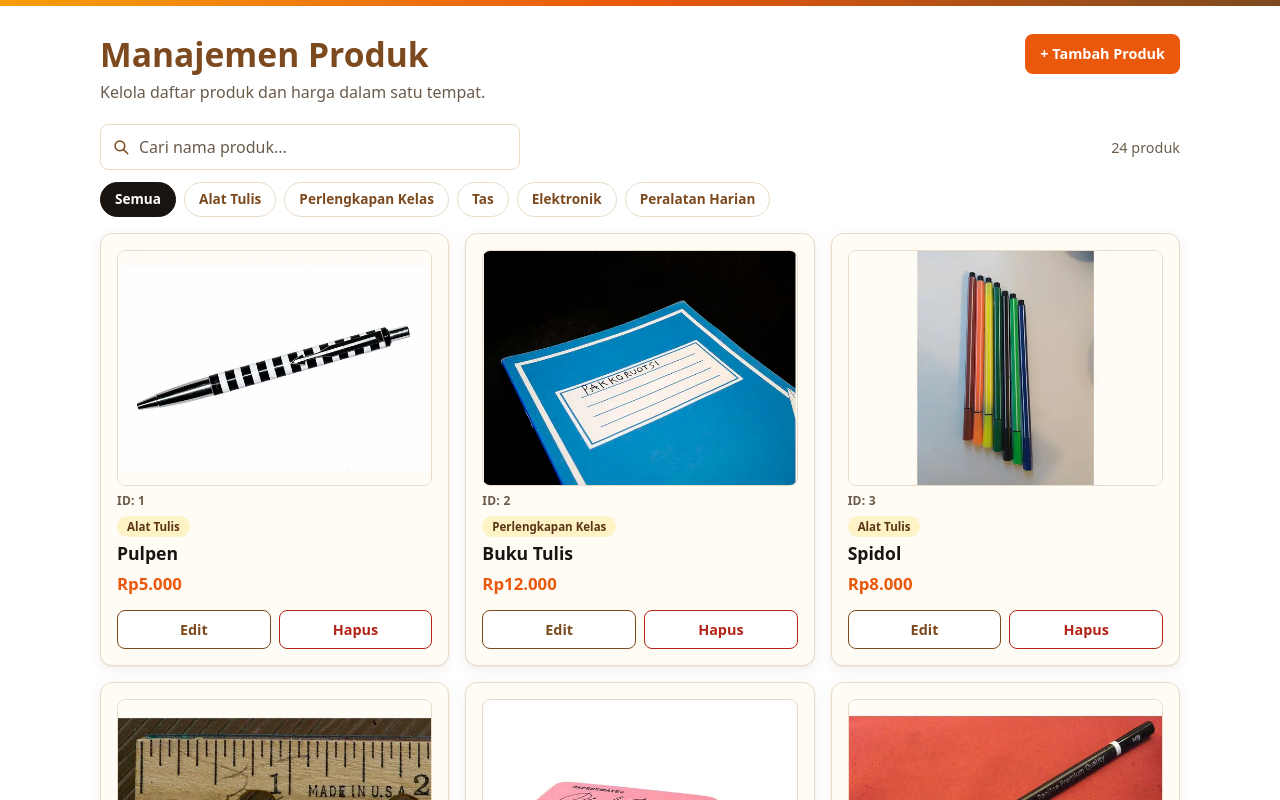
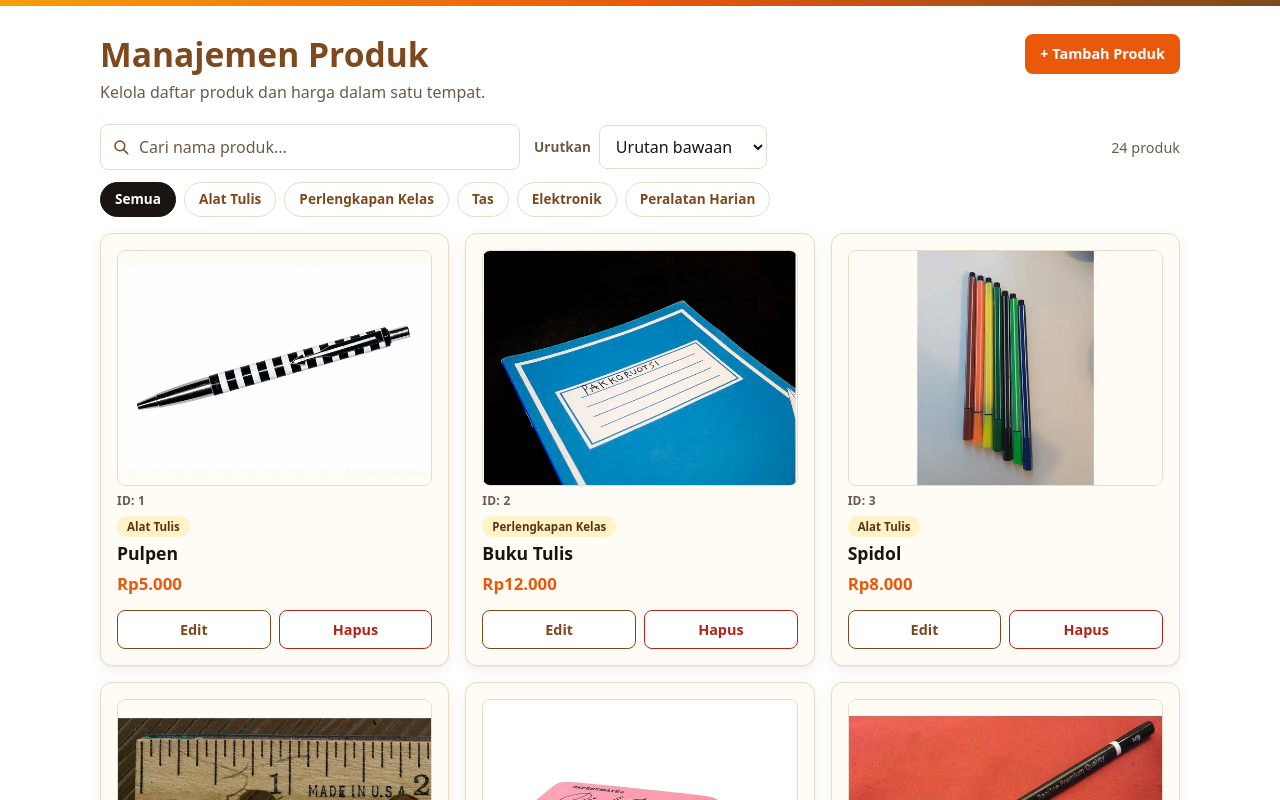
Before and after one commit to DaffHaxxim/pweb-react-tugas3, a React (Vite) app: page / in a window 1280 px wide. Shown: the top 800 px of the page. Built offline with nearby package versions, Linux system fonts and the light colour scheme.

Commit message:
Menambahkan pengurutan produk
Pilihan urutan nama dan harga yang bekerja pada salinan array sehingga
state tidak dimutasi, dan dapat digabung dengan pencarian dan filter.

```diff
--- a/src/components/molecules/BarPencarian.css
+++ b/src/components/molecules/BarPencarian.css
@@ -11,3 +11,11 @@
   color: var(--warna-teks-redup);
   font-size: 0.9rem;
 }
+
+.bar-pencarian__kiri {
+  display: flex;
+  align-items: center;
+  gap: 14px;
+  flex-wrap: wrap;
+  flex: 1 1 auto;
+}
--- a/src/components/molecules/BarPencarian.jsx
+++ b/src/components/molecules/BarPencarian.jsx
@@ -1,11 +1,15 @@
 import KotakCari from "./KotakCari.jsx";
+import PilihUrutan from "./PilihUrutan.jsx";
 import "./BarPencarian.css";
 
-// Molecule: kolom pencarian di kiri, jumlah seluruh produk di kanan.
-function BarPencarian({ kataKunci, onUbah, total }) {
+// Molecule: kolom pencarian dan pilihan urutan di kiri, jumlah seluruh produk di kanan.
+function BarPencarian({ kataKunci, onUbah, urutan, onUrut, total }) {
   return (
     <div className="bar-pencarian">
-      <KotakCari nilai={kataKunci} onUbah={onUbah} />
+      <div className="bar-pencarian__kiri">
+        <KotakCari nilai={kataKunci} onUbah={onUbah} />
+        <PilihUrutan nilai={urutan} onUbah={onUrut} />
+      </div>
       <span className="bar-pencarian__jumlah">{total} produk</span>
     </div>
   );
--- /dev/null
+++ b/src/components/molecules/PilihUrutan.css
@@ -0,0 +1,26 @@
+.pilih-urutan {
+  display: inline-flex;
+  align-items: center;
+  gap: 8px;
+}
+
+.pilih-urutan__label {
+  color: var(--warna-teks-redup);
+  font-size: 0.85rem;
+  font-weight: 600;
+}
+
+.pilih-urutan__select {
+  padding: 9px 12px;
+  border: 1.5px solid var(--warna-garis);
+  border-radius: var(--radius-kecil);
+  background: #fff;
+  color: var(--warna-teks);
+  cursor: pointer;
+}
+
+.pilih-urutan__select:focus {
+  outline: none;
+  border-color: var(--warna-kuning);
+  box-shadow: 0 0 0 3px var(--warna-kuning-muda);
+}
--- /dev/null
+++ b/src/components/molecules/PilihUrutan.jsx
@@ -0,0 +1,25 @@
+import { PILIHAN_URUTAN } from "../../utils/urut.js";
+import "./PilihUrutan.css";
+
+// Molecule: pilihan urutan daftar produk.
+function PilihUrutan({ nilai, onUbah }) {
+  return (
+    <label className="pilih-urutan">
+      <span className="pilih-urutan__label">Urutkan</span>
+      <select
+        name="urutan"
+        className="pilih-urutan__select"
+        value={nilai}
+        onChange={(e) => onUbah(e.target.value)}
+      >
+        {PILIHAN_URUTAN.map((p) => (
+          <option key={p.nilai} value={p.nilai}>
+            {p.label}
+          </option>
+        ))}
+      </select>
+    </label>
+  );
+}
+
+export default PilihUrutan;
--- a/src/components/pages/HalamanProduk.jsx
+++ b/src/components/pages/HalamanProduk.jsx
@@ -1,6 +1,7 @@
 import { useState } from "react";
 import { produkAwal } from "../../data/produk.js";
 import { saringProduk } from "../../utils/saring.js";
+import { urutkanProduk } from "../../utils/urut.js";
 import { SEMUA_KATEGORI } from "../../data/kategori.js";
 import TataLetak from "../templates/TataLetak.jsx";
 import HeaderHalaman from "../organisms/HeaderHalaman.jsx";
@@ -17,10 +18,14 @@ function HalamanProduk() {
   const [daftarProduk, setDaftarProduk] = useState(produkAwal);
   const [kataKunci, setKataKunci] = useState("");
   const [kategoriAktif, setKategoriAktif] = useState(SEMUA_KATEGORI);
+  const [urutan, setUrutan] = useState("id");
   // Pop-up yang terbuka: null, atau { jenis: "tambah" | "edit" | "hapus", produk? }.
   const [modal, setModal] = useState(null);
 
-  const tampil = saringProduk(daftarProduk, kataKunci, kategoriAktif);
+  const tampil = urutkanProduk(
+    saringProduk(daftarProduk, kataKunci, kategoriAktif),
+    urutan
+  );
   const tutupModal = () => setModal(null);
 
   function tambahProduk(data) {
@@ -47,6 +52,8 @@ function HalamanProduk() {
       <BarPencarian
         kataKunci={kataKunci}
         onUbah={setKataKunci}
+        urutan={urutan}
+        onUrut={setUrutan}
         total={daftarProduk.length}
       />
       <FilterKategori aktif={kategoriAktif} onPilih={setKategoriAktif} />
--- /dev/null
+++ b/src/utils/urut.js
@@ -0,0 +1,25 @@
+// Fungsi bantu murni: mengurutkan produk. Selalu bekerja pada SALINAN (`[...daftar]`) karena
+// Array.prototype.sort mengubah array asalnya, dan state React tidak boleh diubah langsung.
+export const PILIHAN_URUTAN = [
+  { nilai: "id", label: "Urutan bawaan" },
+  { nilai: "nama-naik", label: "Nama A-Z" },
+  { nilai: "nama-turun", label: "Nama Z-A" },
+  { nilai: "harga-naik", label: "Harga termurah" },
+  { nilai: "harga-turun", label: "Harga termahal" },
+];
+
+export function urutkanProduk(daftar, urutan) {
+  const salinan = [...daftar];
+  switch (urutan) {
+    case "nama-naik":
+      return salinan.sort((a, b) => a.nama.localeCompare(b.nama, "id"));
+    case "nama-turun":
+      return salinan.sort((a, b) => b.nama.localeCompare(a.nama, "id"));
+    case "harga-naik":
+      return salinan.sort((a, b) => a.harga - b.harga);
+    case "harga-turun":
+      return salinan.sort((a, b) => b.harga - a.harga);
+    default:
+      return salinan.sort((a, b) => a.id - b.id);
+  }
+}
```
